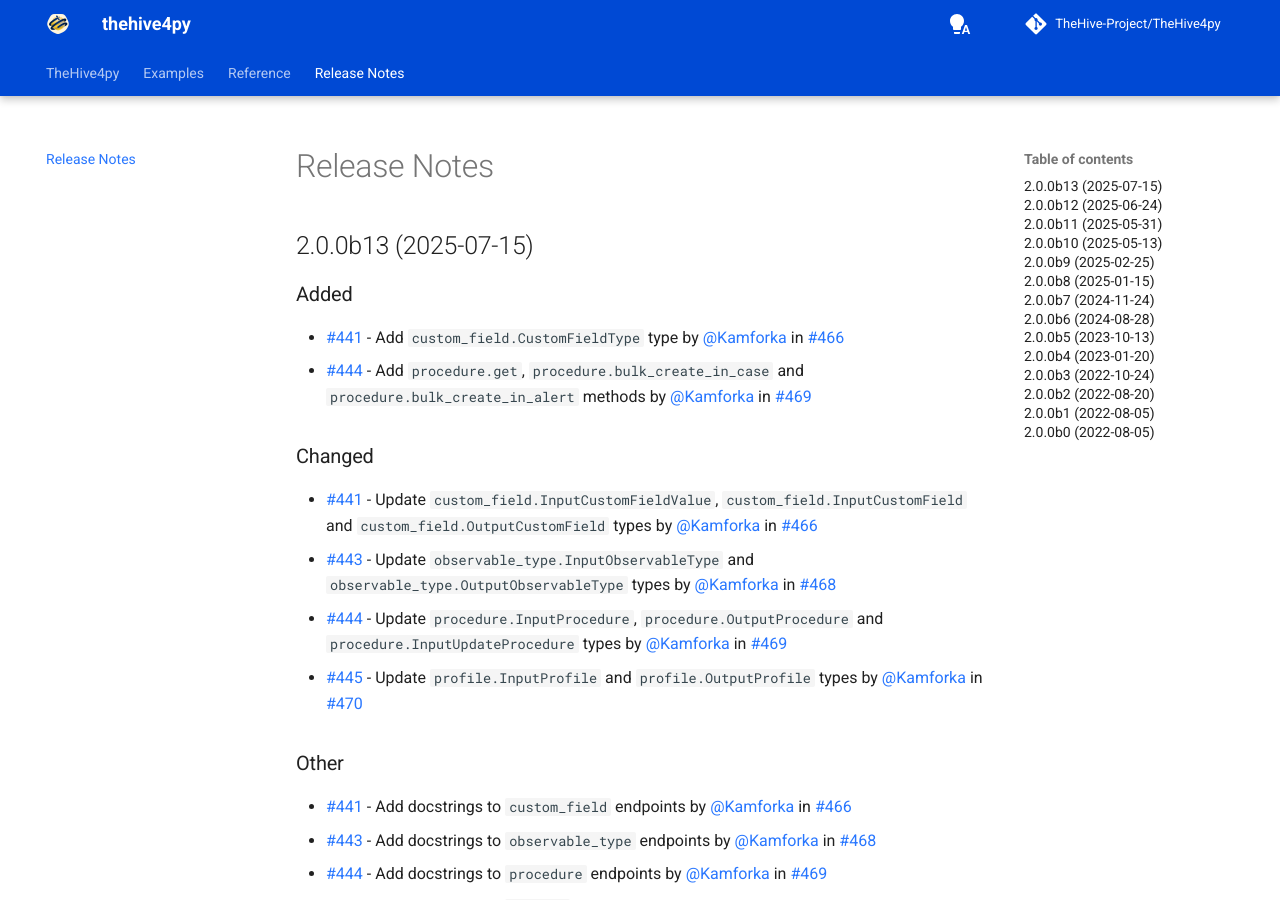
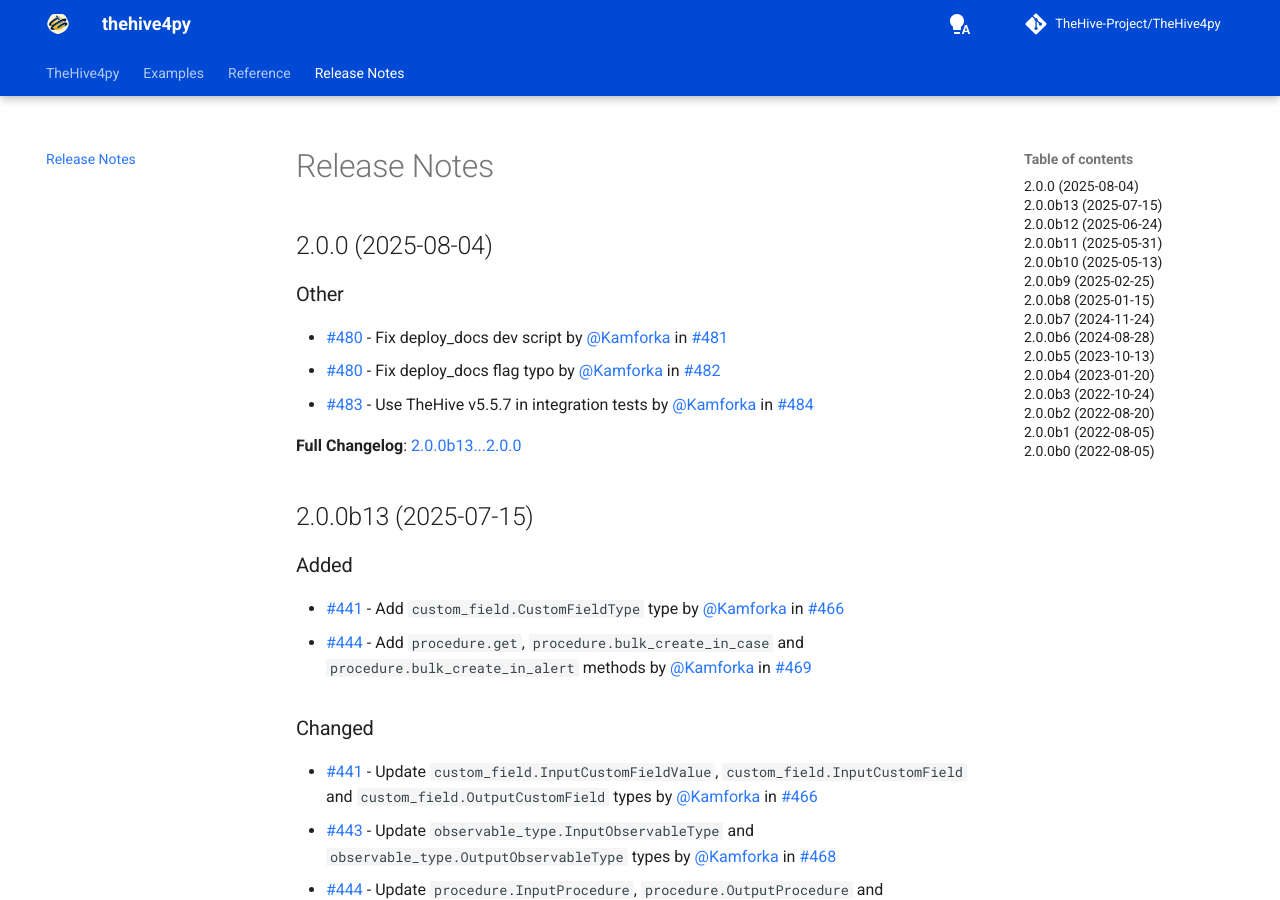
Before and after one commit to TheHive-Project/TheHive4py, an MkDocs documentation site: the page built from docs/release-notes.md, in a window 1280 px wide and 900 px high. Built offline with MkDocs 1.6.1 and Material for MkDocs 9.7.7, drawn with Linux system fonts in a browser that asks for light colours; comment, search, counter and statistics services are not loaded; the version menu is left out.

Commit message:
#485 - Relase 2.0.0

```diff
--- a/docs/release-notes.md
+++ b/docs/release-notes.md
@@ -5,6 +5,14 @@
     display: none
   }
 </style>
+
+## 2.0.0 (2025-08-04)
+### Other
+* [#480](https://github.com/TheHive-Project/TheHive4py/issues/480) - Fix deploy_docs dev script by [@Kamforka](https://github.com/Kamforka) in [#481](https://github.com/TheHive-Project/TheHive4py/pull/481)
+* [#480](https://github.com/TheHive-Project/TheHive4py/issues/480) - Fix deploy_docs flag typo by [@Kamforka](https://github.com/Kamforka) in [#482](https://github.com/TheHive-Project/TheHive4py/pull/482)
+* [#483](https://github.com/TheHive-Project/TheHive4py/issues/483) - Use TheHive v5.5.7 in integration tests by [@Kamforka](https://github.com/Kamforka) in [#484](https://github.com/TheHive-Project/TheHive4py/pull/484)
+
+**Full Changelog**: [2.0.0b13...2.0.0](https://github.com/TheHive-Project/TheHive4py/compare/2.0.0b13...2.0.0)
 
 ## 2.0.0b13 (2025-07-15)
 ### Added
--- a/pyproject.toml
+++ b/pyproject.toml
@@ -5,7 +5,7 @@ build-backend = "setuptools.build_meta"
 [project]
 name = "thehive4py"
 description = "Python client for TheHive5"
-version = "2.0.0b13"
+version = "2.0.0"
 requires-python = ">=3.9"
 dependencies = ["requests~=2.27", "typing_extensions==4.*"]
 readme = "README.md"
```
Also changed, not shown: README.md (+3 -6 lines), docs/index.md (+1 -1 lines).
